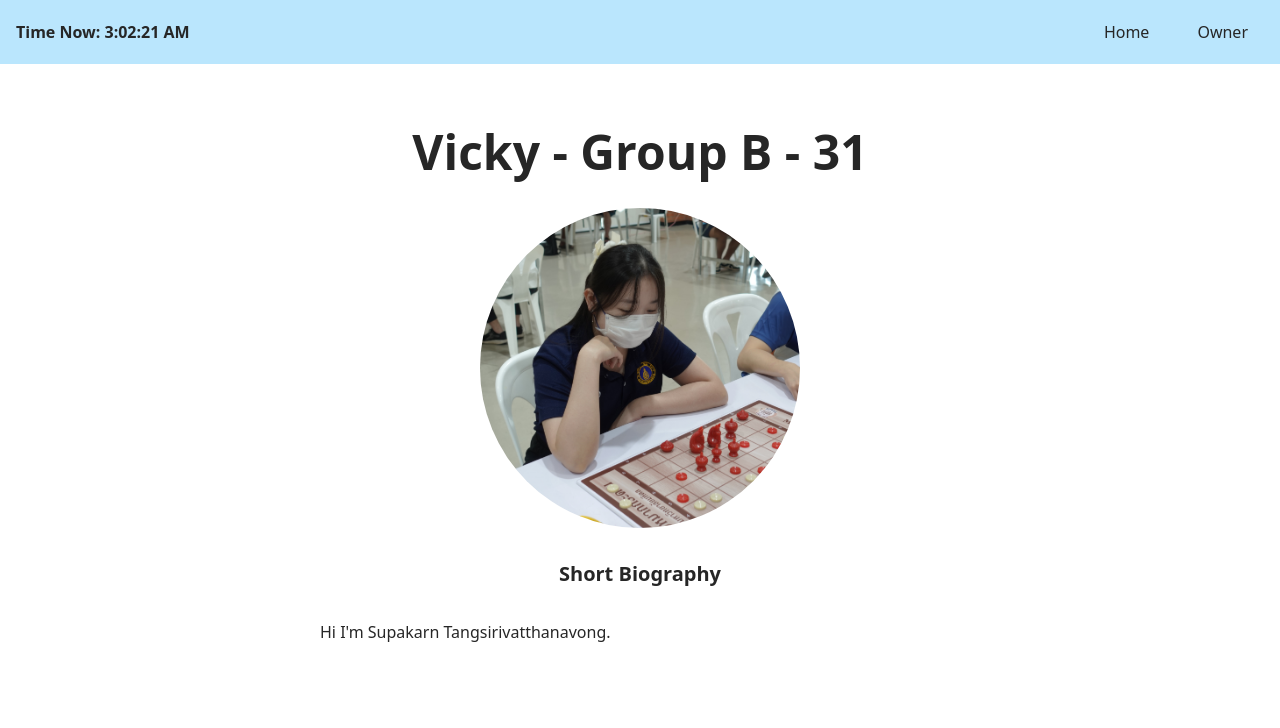
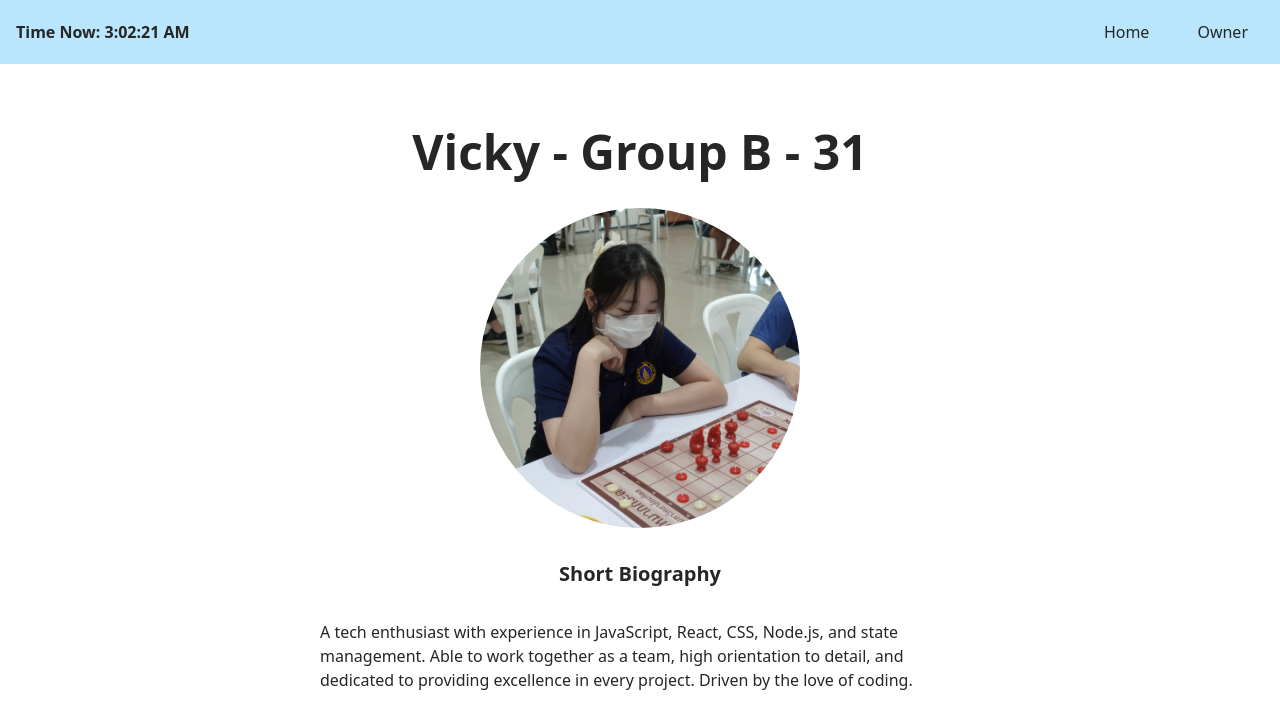
Before and after one commit to supakarn-t/31-vicky-react, a React (Vite) app: page /owner in a window 1280 px wide. Shown: the top 728 px of the page. Built offline with nearby package versions, Linux system fonts and the light colour scheme.

Commit message:
add Biography at owner page

```diff
--- a/src/pages/OwnerPage.jsx
+++ b/src/pages/OwnerPage.jsx
@@ -10,7 +10,12 @@ export default function OwnerPage() {
 			</picture>
 
 			<h2>Short Biography</h2>
-			<p className="w-1/2">Hi I&apos;m Supakarn Tangsirivatthanavong.</p>
+			<p className="w-1/2">
+				A tech enthusiast with experience in JavaScript, React, CSS, Node.js,
+				and state management. Able to work together as a team, high orientation
+				to detail, and dedicated to providing excellence in every project.
+				Driven by the love of coding.
+			</p>
 		</div>
 	);
 }
```
